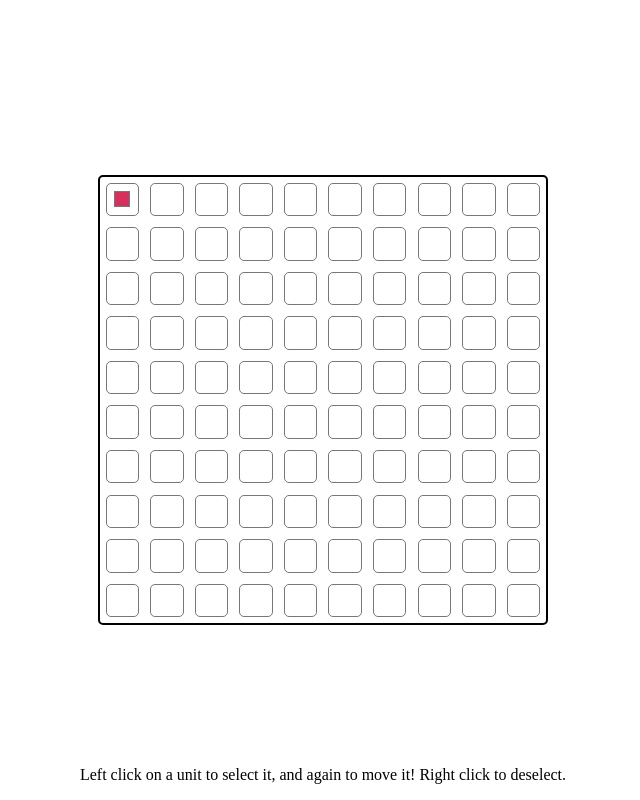
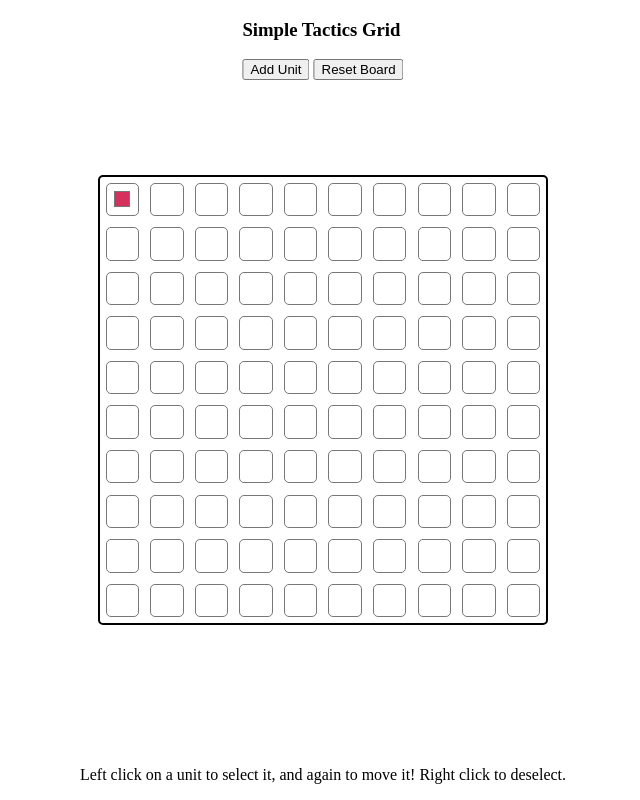
Before and after one commit to hudson-prestidge/simple-tactics-grid, a plain HTML site: page index.html in a window 1280 px wide. Shown: the whole page, without its empty margins (317-957 px from the left). Drawn offline with Linux system fonts and the light colour scheme.

Commit message:
add header, heading, create unit button and reset board button

```diff
--- a/index.html
+++ b/index.html
@@ -7,6 +7,12 @@
 </head>
 <body>
   <div class='wrapper'>
+    <div class='header'>
+      <h3> Simple Tactics Grid </h3>
+      <button class='add-unit-btn'>Add Unit</button>
+      <button class='reset-board-btn'>Reset Board</button>
+
+    </div>
    <div class='grid'>
       <div class ='row'>
               <div class='tile' id='pos-1-1'>
--- a/style.css
+++ b/style.css
@@ -47,6 +47,13 @@ html, body, .wrapper {
   height: 50%;
 }
 
+.header {
+  position: absolute;
+  top: 0;
+  left: 50%;
+  transform: translate(-50%, 0);
+}
+
 .footer {
   position:absolute;
   bottom: 0;
```
